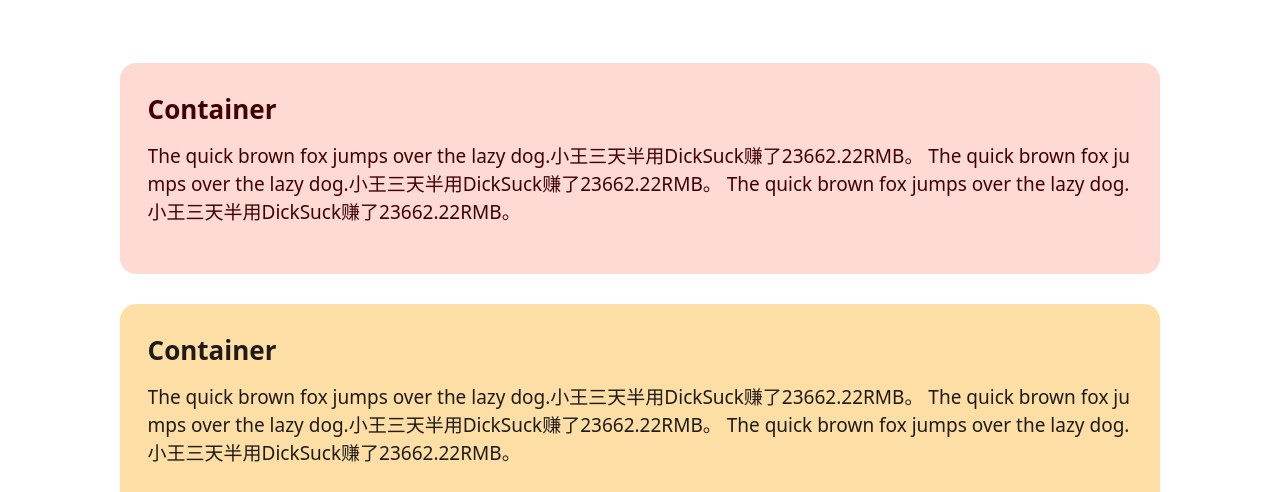
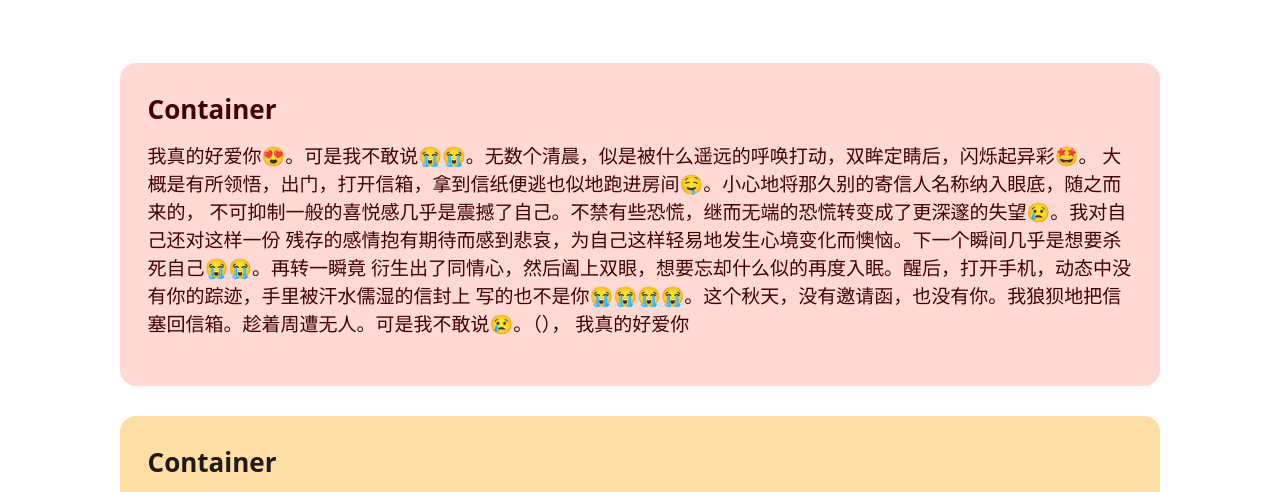
Before and after one commit to PrismeX-Studio/Prismex-studio.github.io, a plain HTML site: page pages/home.html in a window 1280 px wide. Shown: the part 303-795 px from the top of the page. Drawn offline with nearby package versions, Linux system fonts and the light colour scheme.

Commit message:
home.html

```diff
--- a/pages/home.html
+++ b/pages/home.html
@@ -409,9 +409,13 @@
                     Container
                 </h2>
                 <p>
-                    The quick brown fox jumps over the lazy dog.小王三天半用DickSuck赚了23662.22RMB。
-                    The quick brown fox jumps over the lazy dog.小王三天半用DickSuck赚了23662.22RMB。
-                    The quick brown fox jumps over the lazy dog.小王三天半用DickSuck赚了23662.22RMB。
+                    我真的好爱你😍。可是我不敢说😭😭。无数个清晨，似是被什么遥远的呼唤打动，双眸定睛后，闪烁起异彩🤩。
+                    大概是有所领悟，出门，打开信箱，拿到信纸便逃也似地跑进房间🤤。小心地将那久别的寄信人名称纳入眼底，随之而来的，
+                    不可抑制一般的喜悦感几乎是震撼了自己。不禁有些恐慌，继而无端的恐慌转变成了更深邃的失望😢。我对自己还对这样一份
+                    残存的感情抱有期待而感到悲哀，为自己这样轻易地发生心境变化而懊恼。下一个瞬间几乎是想要杀死自己😭😭。再转一瞬竟
+                    衍生出了同情心，然后阖上双眼，想要忘却什么似的再度入眠。醒后，打开手机，动态中没有你的踪迹，手里被汗水儒湿的信封上
+                    写的也不是你😭😭😭😭。这个秋天，没有邀请函，也没有你。我狼狈地把信塞回信箱。趁着周遭无人。可是我不敢说😢。（），
+                    我真的好爱你
                 </p>
             </div>
             <div class="container2">
```
